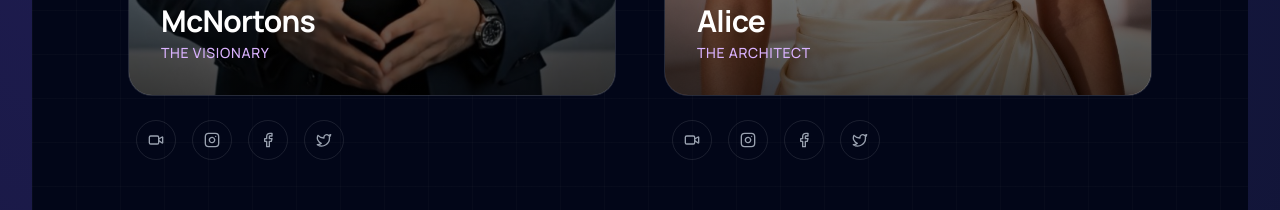
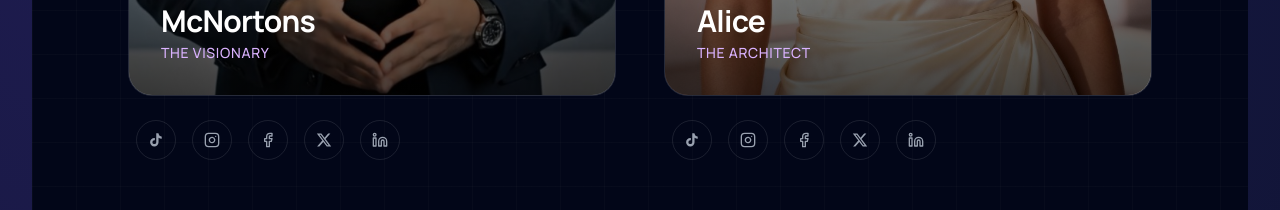
Before and after one commit to McPrime-Digital/McPrimeDigital-Website, a Next.js app: page / in a window 1280 px wide. Shown: the part 5380-5590 px from the top of the page. Built offline with nearby package versions, Linux system fonts and the light colour scheme.

Commit message:
Update social icons in Ambassadors section: X, LinkedIn, TikTok

```diff
--- a/components/AmbassadorsSection.tsx
+++ b/components/AmbassadorsSection.tsx
@@ -1,7 +1,20 @@
 'use client';
 
 import { motion } from 'framer-motion';
-import { Instagram, Twitter, Facebook, Video, User } from 'lucide-react';
+import { Instagram, Facebook, Linkedin } from 'lucide-react';
+
+// Custom SVGs for brand icons not in lucide-react
+const XIcon = (props: React.SVGProps<SVGSVGElement>) => (
+    <svg viewBox="0 0 24 24" fill="currentColor" {...props}>
+        <path d="M18.244 2.25h3.308l-7.227 8.26 8.502 11.24H16.17l-5.214-6.817L4.99 21.75H1.68l7.73-8.835L1.254 2.25H8.08l4.713 6.231zm-1.161 17.52h1.833L7.084 4.126H5.117z" />
+    </svg>
+);
+
+const TikTokIcon = (props: React.SVGProps<SVGSVGElement>) => (
+    <svg viewBox="0 0 24 24" fill="currentColor" {...props}>
+        <path d="M19.59 6.69a4.83 4.83 0 0 1-3.77-4.25V2h-3.45v13.67a2.89 2.89 0 0 1-2.88 2.5 2.89 2.89 0 0 1-2.89-2.89 2.89 2.89 0 0 1 2.89-2.89c.28 0 .54.04.79.1V9.01a6.33 6.33 0 0 0-.79-.05 6.34 6.34 0 0 0-6.34 6.34 6.34 6.34 0 0 0 6.34 6.34 6.34 6.34 0 0 0 6.33-6.34V8.69a8.18 8.18 0 0 0 4.78 1.52V6.76a4.85 4.85 0 0 1-1.01-.07z" />
+    </svg>
+);
 
 const ambassadors = [
     {
@@ -13,7 +26,8 @@ const ambassadors = [
             tiktok: "#",
             instagram: "#",
             facebook: "#",
-            twitter: "#"
+            twitter: "#",
+            linkedin: "#"
         }
     },
     {
@@ -25,7 +39,8 @@ const ambassadors = [
             tiktok: "#",
             instagram: "#",
             facebook: "#",
-            twitter: "#"
+            twitter: "#",
+            linkedin: "#"
         }
     }
 ];
@@ -96,10 +111,11 @@ function AmbassadorCard({ person, index }: { person: any, index: number }) {
 
                 {/* Socials */}
                 <div className="flex gap-4">
-                    <SocialLink icon={Video} href={person.socials.tiktok} label="TikTok" />
+                    <SocialLink icon={TikTokIcon} href={person.socials.tiktok} label="TikTok" />
                     <SocialLink icon={Instagram} href={person.socials.instagram} label="Instagram" />
                     <SocialLink icon={Facebook} href={person.socials.facebook} label="Facebook" />
-                    <SocialLink icon={Twitter} href={person.socials.twitter} label="X" />
+                    <SocialLink icon={XIcon} href={person.socials.twitter} label="X" />
+                    <SocialLink icon={Linkedin} href={person.socials.linkedin ?? "#"} label="LinkedIn" />
                 </div>
             </div>
         </motion.div>
```
